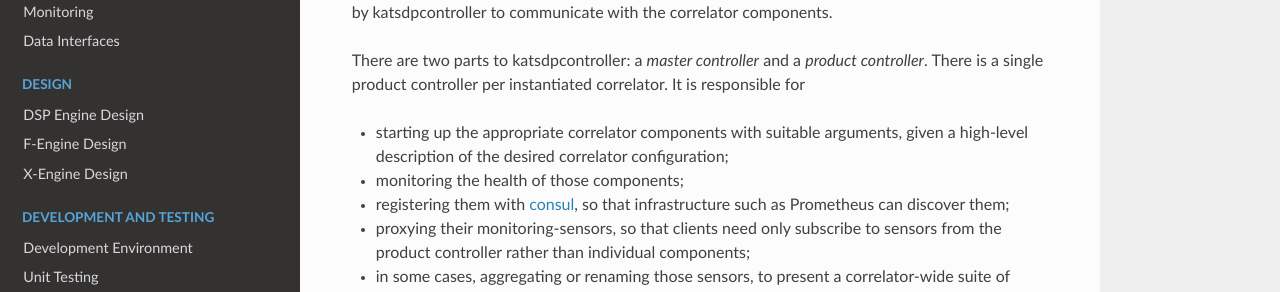
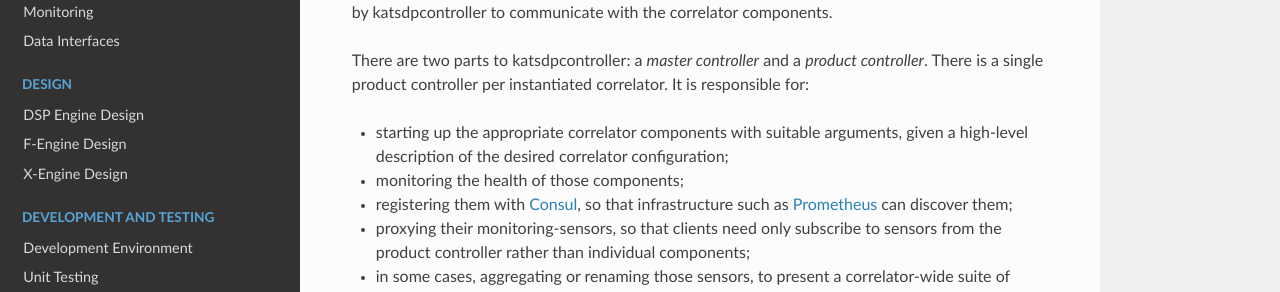
Before and after one commit to ska-sa/katgpucbf, a Sphinx documentation site: the page built from doc/control.rst, in a window 1280 px wide and 900 px high. Shown: the part 383-675 px from the top of the window. Built offline with Sphinx 7.4.7 and the Read the Docs theme 2.0.0, drawn with Linux system fonts in a browser that asks for light colours; formulas are drawn with MathJax 3; the version number could not be read and is left out.

Commit message:
Doc tweaks for review of #359

```diff
--- a/doc/control.rst
+++ b/doc/control.rst
@@ -17,12 +17,12 @@ katsdpcontroller to communicate with the correlator components.
 
 There are two parts to katsdpcontroller: a :dfn:`master controller` and a
 :dfn:`product controller`. There is a single product controller per
-instantiated correlator. It is responsible for
+instantiated correlator. It is responsible for:
 
 - starting up the appropriate correlator components with suitable arguments,
   given a high-level description of the desired correlator configuration;
 - monitoring the health of those components;
-- registering them with `consul`_, so that infrastructure such as Prometheus
+- registering them with `Consul`_, so that infrastructure such as `Prometheus`_
   can discover them;
 - proxying their :ref:`monitoring-sensors`, so that clients need only
   subscribe to sensors from the product controller rather than individual
```
Also changed, not shown: other parts of doc/control.rst (+2 -1 lines).
